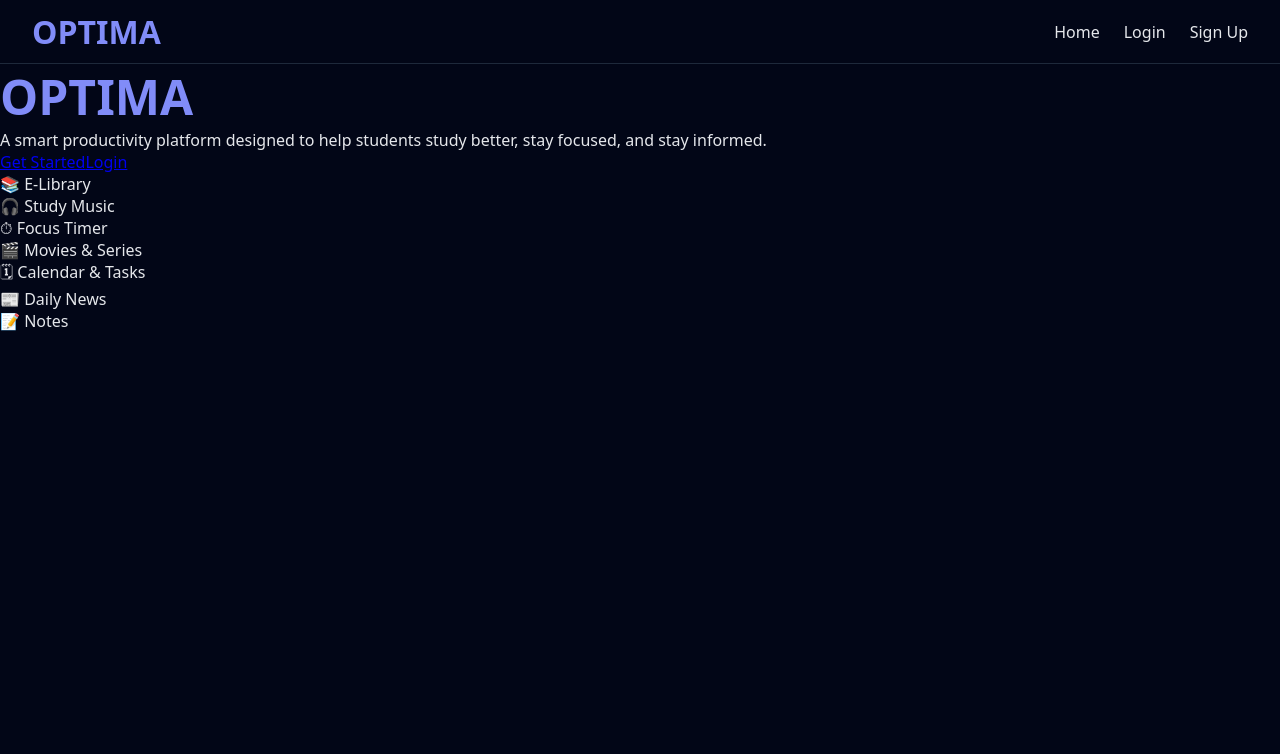
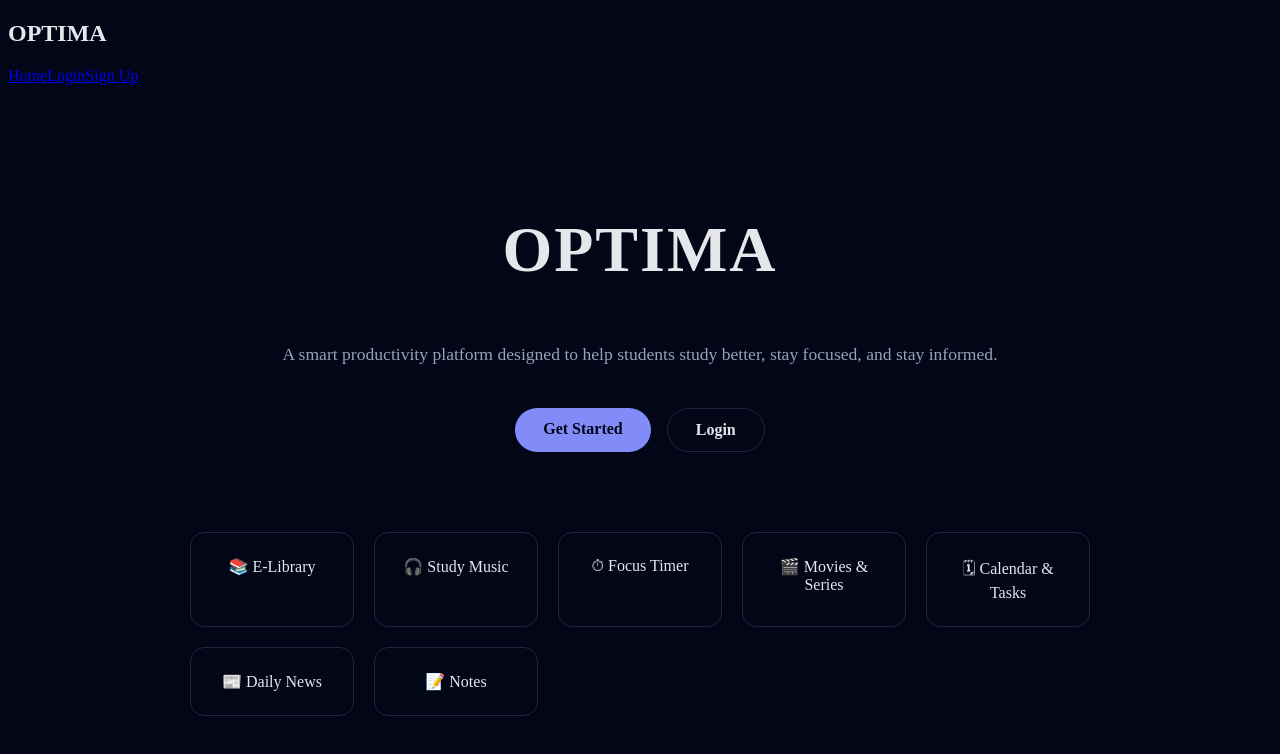
Before and after one commit to vicjam3s/OPTIMA-parallel, a React (Vite) app: page / in a window 1280 px wide. Shown: the top 754 px of the page. Built offline with nearby package versions, Linux system fonts and the light colour scheme.

Commit message:
More Visually appealing dashboard and landing page

```diff
--- a/src/index.css
+++ b/src/index.css
@@ -1,68 +1,116 @@
-/* RESET */
-* {
-  margin: 0;
-  padding: 0;
-  box-sizing: border-box;
+/* ---------- COLORS ---------- */
+:root {
+  --bg-main: #020617;
+  --bg-soft: #020617;
+  --accent: #818cf8;
+  --accent-soft: #a5b4fc;
+  --text-main: #e5e7eb;
+  --text-muted: #94a3b8;
+  --card-bg: #020617;
+  --border: #1e293b;
 }
 
-/* BASE THEME */
+/* ---------- BASE ---------- */
 body {
-  font-family: system-ui, -apple-system, BlinkMacSystemFont, sans-serif;
-  background-color: #020617; /* dark navy */
-  color: #e5e7eb; /* light text */
-  min-height: 100vh;
+  background: radial-gradient(circle at top, #020617, #020617);
+  color: var(--text-main);
 }
 
-/* UTILITY */
-.center {
-  display: flex;
-  align-items: center;
-  justify-content: center;
-}
-/* NAVBAR */
-.navbar {
-  position: sticky;
-  top: 0;
-  height: 64px;
-  background: #020617;
-  border-bottom: 1px solid #1e293b;
-  display: flex;
-  align-items: center;
-  justify-content: space-between;
-  padding: 0 2rem;
-  z-index: 100;
-}
-
-.logo {
-  color: #818cf8;
-  font-weight: bold;
-}
-
-.nav-links a {
-  margin-left: 1.5rem;
-  color: #e5e7eb;
-  text-decoration: none;
-}
-
-.nav-links a:hover {
-  color: #a5b4fc;
-}
-
-/* PAGES */
-.page {
-  padding: 2rem;
+/* ---------- LANDING ---------- */
+.landing {
+  padding: 4rem 2rem;
   min-height: calc(100vh - 64px);
 }
 
-.text-center {
+.hero {
+  max-width: 720px;
+  margin: 4rem auto;
   text-align: center;
 }
 
-h1 {
-  font-size: 3rem;
-  color: #818cf8;
+.hero h1 {
+  font-size: 4rem;
+  letter-spacing: 2px;
 }
 
-h2 {
-  font-size: 2rem;
+.hero p {
+  margin-top: 1.5rem;
+  font-size: 1.1rem;
+  color: var(--text-muted);
+  line-height: 1.6;
 }
+
+.hero-actions {
+  margin-top: 2.5rem;
+  display: flex;
+  justify-content: center;
+  gap: 1rem;
+}
+
+/* ---------- BUTTONS ---------- */
+.btn {
+  padding: 0.75rem 1.75rem;
+  border-radius: 999px;
+  font-weight: 600;
+  text-decoration: none;
+  transition: all 0.25s ease;
+}
+
+.btn.primary {
+  background: var(--accent);
+  color: #020617;
+}
+
+.btn.primary:hover {
+  background: var(--accent-soft);
+}
+
+.btn.secondary {
+  border: 1px solid var(--border);
+  color: var(--text-main);
+}
+
+.btn.secondary:hover {
+  background: #020617;
+}
+
+/* ---------- FEATURES GRID ---------- */
+.features {
+  margin-top: 5rem;
+  display: grid;
+  grid-template-columns: repeat(auto-fit, minmax(160px, 1fr));
+  gap: 1.25rem;
+  max-width: 900px;
+  margin-left: auto;
+  margin-right: auto;
+}
+
+.feature-card {
+  background: var(--card-bg);
+  border: 1px solid var(--border);
+  padding: 1.5rem;
+  border-radius: 14px;
+  text-align: center;
+  font-size: 1rem;
+  transition: transform 0.3s ease;
+}
+
+.feature-card:hover {
+  transform: translateY(-6px);
+  border-color: var(--accent);
+}
+
+/* ---------- DASHBOARD ---------- */
+.dashboard {
+  padding: 2rem;
+}
+
+.dashboard h2 {
+  font-size: 2.2rem;
+  color: var(--accent);
+}
+
+.muted {
+  margin-top: 0.5rem;
+  color: var(--text-muted);
+}
```
